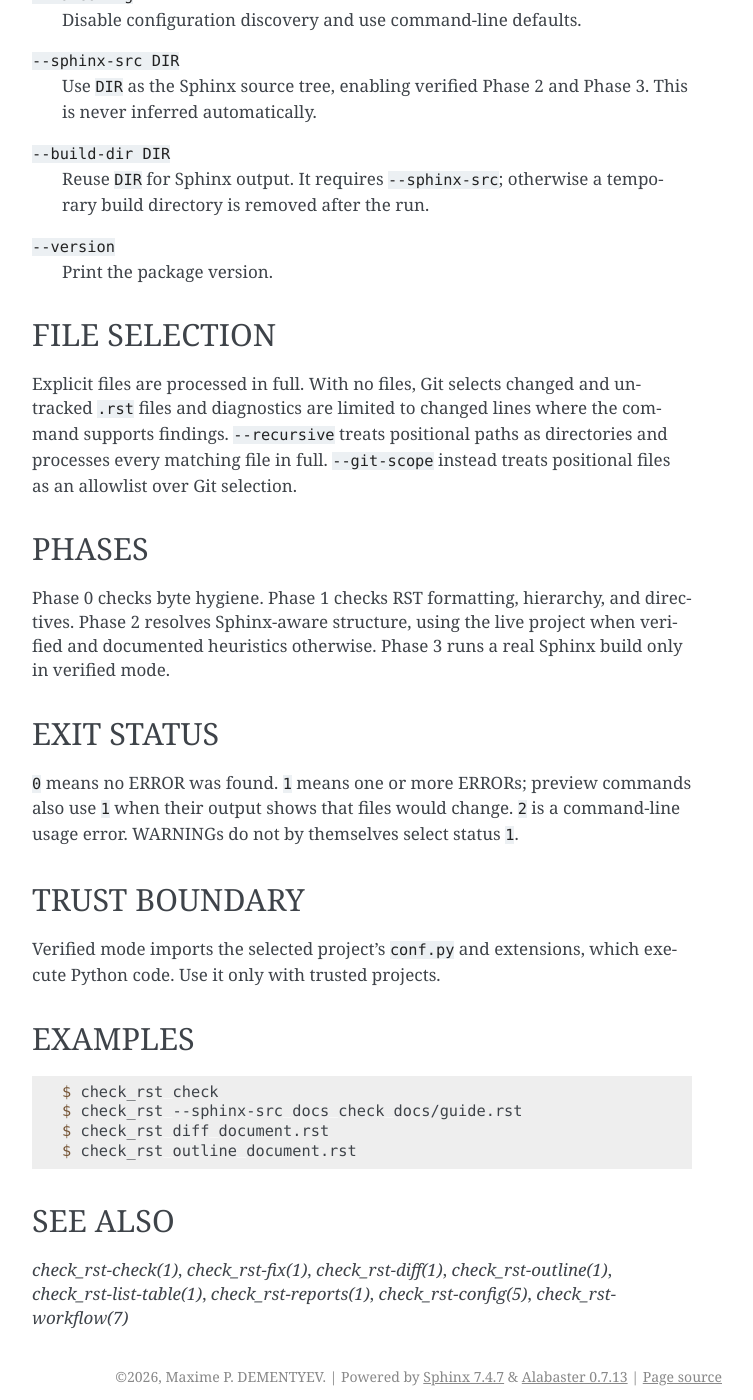
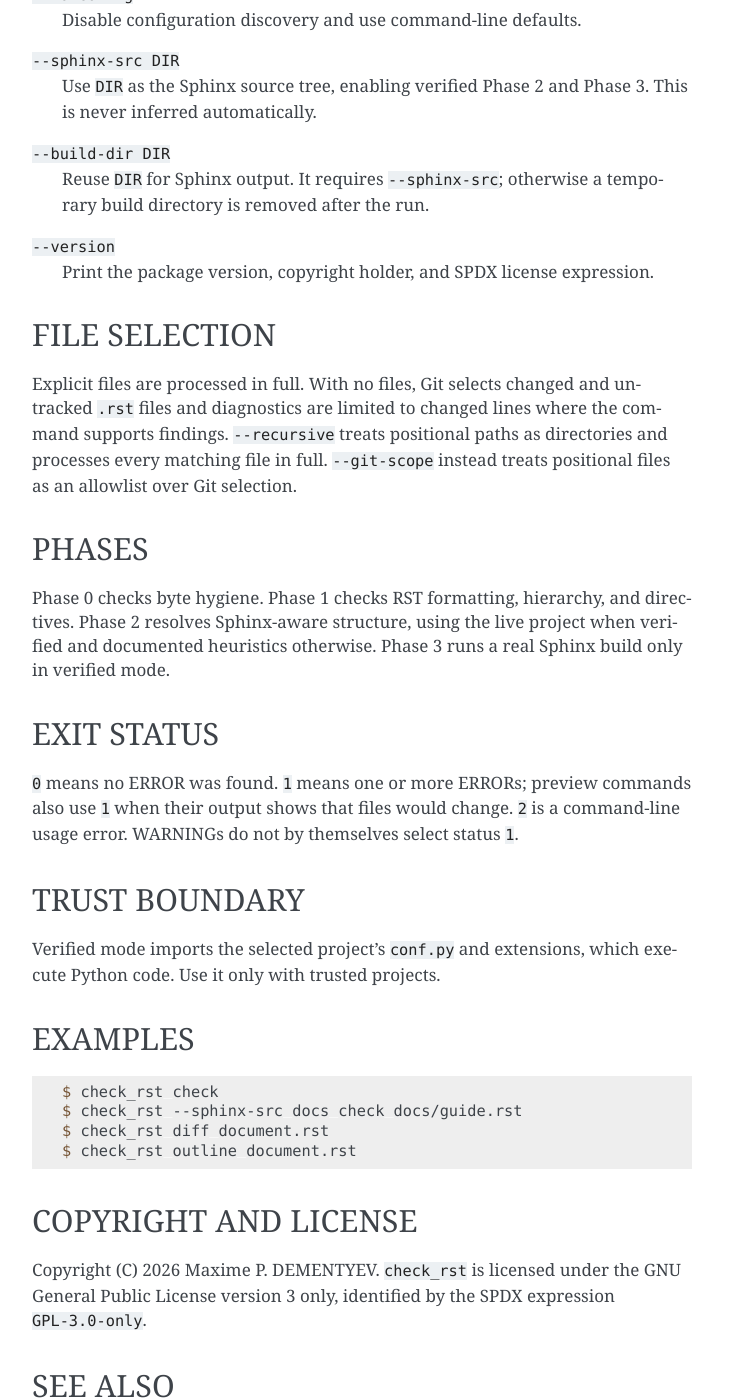
Before and after one commit to dememax/check_rst, a Sphinx documentation site: the page built from docs/man/check_rst.rst, in a window 1280 px wide and 1400 px high, scrolled down 861 px. Shown: the whole window, without its empty margins (388-1141 px from the left). Built offline with Sphinx 7.4.7, drawn with Linux system fonts in a browser that asks for light colours; some of the changed text lies outside the part shown.

Commit message:
Add legal identity to the CLI
The package and documentation sources carried copyright and GPL identifiers, but the installed command exposed neither through its user-facing identity surfaces. A user invoking help or version therefore could not recover the holder or exact GPL-3.0-only choice from the CLI itself.\n\nDefine the copyright and SPDX license expression alongside the package version, render them as the top-level help footer, and include them in the complete --version identity. Keep operational commands and machine-readable output unchanged so the banner cannot contaminate diagnostics, diffs, JSON, or pipelines. Reconcile the guide and main manual page with the visible contract.\n\nTests pin both help and exact --version output. Validation: all 1,473 tests passed; Ruff format/check, strict mypy, focused Sphinx man tests, and verified documentation checks passed.\n\nCo-Authored-By: Codex GPT-5 <noreply@openai.com>

```diff
--- a/docs/guide.rst
+++ b/docs/guide.rst
@@ -58,8 +58,10 @@ lives here and in :doc:`rules`, once, so independent copies cannot drift:
 read this page for the mechanics, :doc:`rules` for why a WARNING stays a
 human judgment call, and ``--help`` only to recall an exact command, flag, or
 default.  The help output gives an actionable canonical URL for installed
-users.  Concise manual pages provide the same retrieval path for systems that
-install them, without embedding the entire guide in terminal output.
+users and identifies the copyright holder and GPL-3.0-only license;
+``--version`` repeats that release identity.  Concise manual pages provide the
+same retrieval path for systems that install them, without embedding the
+entire guide in terminal output.
 
 .. important::
 
--- a/docs/man/check_rst.rst
+++ b/docs/man/check_rst.rst
@@ -59,7 +59,7 @@ Global options precede the command, in the same style as Git.
    temporary build directory is removed after the run.
 
 ``--version``
-   Print the package version.
+   Print the package version, copyright holder, and SPDX license expression.
 
 ****************
 FILE SELECTION
@@ -107,6 +107,14 @@ EXAMPLES
    $ check_rst diff document.rst
    $ check_rst outline document.rst
 
+***********************
+COPYRIGHT AND LICENSE
+***********************
+
+Copyright (C) 2026 Maxime P. DEMENTYEV.  ``check_rst`` is licensed under the
+GNU General Public License version 3 only, identified by the SPDX expression
+``GPL-3.0-only``.
+
 **********
 SEE ALSO
 **********
--- a/src/check_rst/__init__.py
+++ b/src/check_rst/__init__.py
@@ -3,4 +3,6 @@
 """Public package metadata for check_rst."""
 
 __version__ = "0.2.0"
+__copyright__ = "Copyright (C) 2026 Maxime P. DEMENTYEV"
+__license__ = "GPL-3.0-only"
 DOCUMENTATION_URL = "https://github.com/dememax/check_rst/blob/main/docs/guide.rst"
```
Also changed, not shown: 3 other files.
